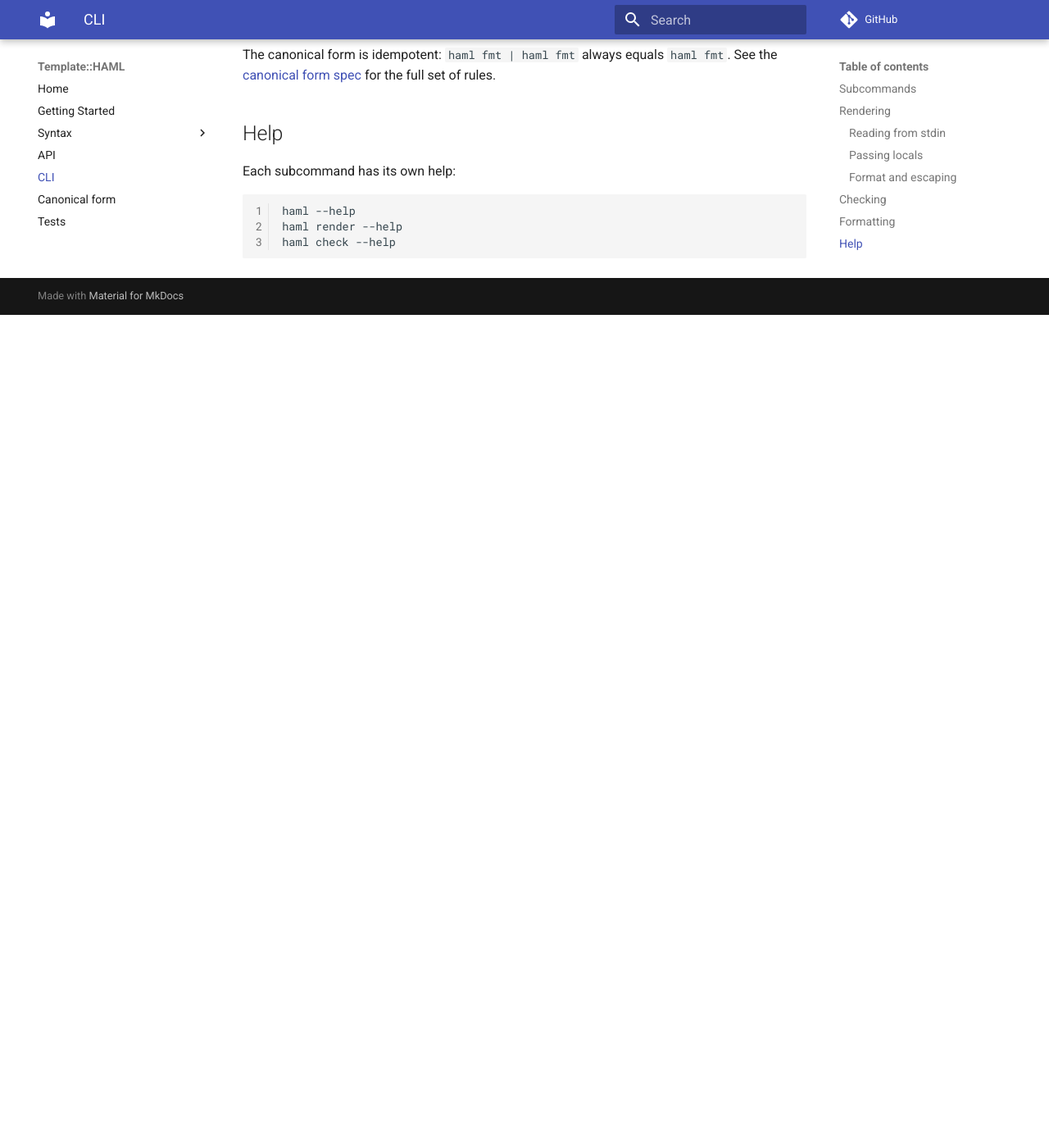
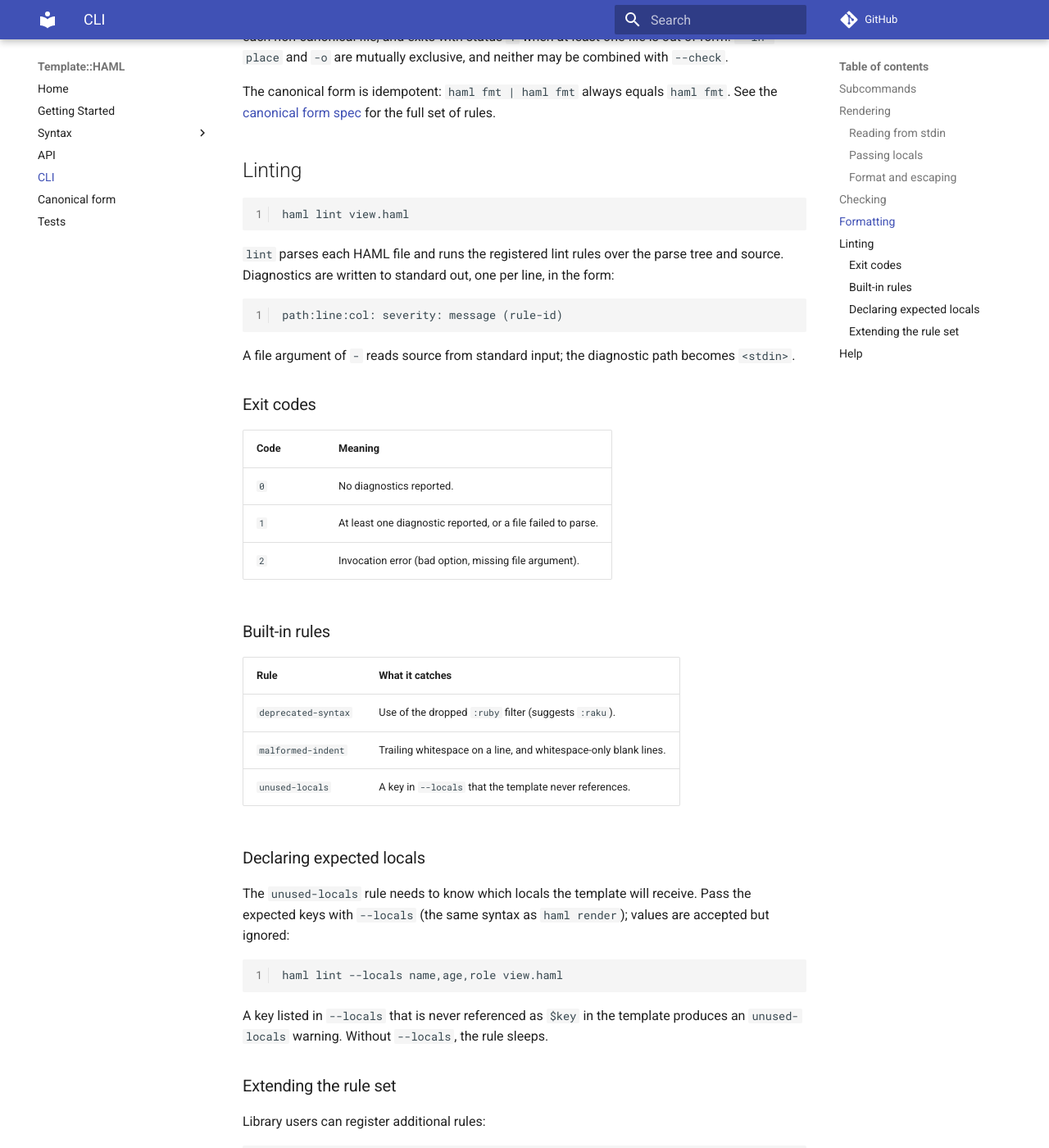
Before and after one commit to gdonald/Template-HAML, an MkDocs documentation site: the page built from docs-src/docs/cli.md, in a window 1280 px wide and 1400 px high, scrolled down 2346 px. Shown: the whole window at 82% size. Built offline with MkDocs 1.6.1 and Material for MkDocs 9.7.7, drawn with Linux system fonts in a browser that asks for light colours; comment, search, counter and statistics services are not loaded; before the commit the page ends 2730 px from its top, so only the background shows below that; some of the changed text lies outside the part shown.

Commit message:
Add `haml lint`

````diff
--- a/META6.json
+++ b/META6.json
@@ -27,6 +27,7 @@
     "Template::HAML::Helpers": "lib/Template/HAML/Helpers.rakumod",
     "Template::HAML::HelpersRole": "lib/Template/HAML/HelpersRole.rakumod",
     "Template::HAML::Interpolation": "lib/Template/HAML/Interpolation.rakumod",
+    "Template::HAML::Lint": "lib/Template/HAML/Lint.rakumod",
     "Template::HAML::Multiline": "lib/Template/HAML/Multiline.rakumod",
     "Template::HAML::Node": "lib/Template/HAML/Node.rakumod",
     "Template::HAML::Plain": "lib/Template/HAML/Plain.rakumod",
--- a/docs-src/docs/cli.md
+++ b/docs-src/docs/cli.md
@@ -9,6 +9,7 @@ Template::HAML ships with a `haml` script for rendering and checking templates f
 | `haml render`    | Render one or more HAML files to HTML.                      |
 | `haml check`     | Parse-only sanity check; non-zero exit on parse failure.    |
 | `haml fmt`       | Pretty-print a HAML file in [canonical form](canonical-form.md). |
+| `haml lint`      | Static analysis; non-zero exit on diagnostics.              |
 | `haml help`      | Top-level help. Also `--help`, `-h`.                        |
 
 ## Rendering
@@ -81,6 +82,65 @@ haml fmt view.haml
 
 The canonical form is idempotent: `haml fmt | haml fmt` always equals `haml fmt`. See the [canonical form spec](canonical-form.md) for the full set of rules.
 
+## Linting
+
+```sh
+haml lint view.haml
+```
+
+`lint` parses each HAML file and runs the registered lint rules over the parse tree and source. Diagnostics are written to standard out, one per line, in the form:
+
+```
+path:line:col: severity: message (rule-id)
+```
+
+A file argument of `-` reads source from standard input; the diagnostic path becomes `<stdin>`.
+
+### Exit codes
+
+| Code | Meaning                                                            |
+|------|--------------------------------------------------------------------|
+| `0`  | No diagnostics reported.                                            |
+| `1`  | At least one diagnostic reported, or a file failed to parse.       |
+| `2`  | Invocation error (bad option, missing file argument).              |
+
+### Built-in rules
+
+| Rule                  | What it catches                                                 |
+|-----------------------|-----------------------------------------------------------------|
+| `deprecated-syntax`   | Use of the dropped `:ruby` filter (suggests `:raku`).           |
+| `malformed-indent`    | Trailing whitespace on a line, and whitespace-only blank lines. |
+| `unused-locals`       | A key in `--locals` that the template never references.         |
+
+### Declaring expected locals
+
+The `unused-locals` rule needs to know which locals the template will receive. Pass the expected keys with `--locals` (the same syntax as `haml render`); values are accepted but ignored:
+
+```sh
+haml lint --locals name,age,role view.haml
+```
+
+A key listed in `--locals` that is never referenced as `$key` in the template produces an `unused-locals` warning. Without `--locals`, the rule sleeps.
+
+### Extending the rule set
+
+Library users can register additional rules:
+
+```raku
+use Template::HAML::Lint;
+
+class MyRule does Template::HAML::Lint::Rule {
+  method id(--> Str) { 'my-rule' }
+  method check(:$tree, :$src, :%locals --> List) {
+    # ... return a list of Template::HAML::Lint::Diagnostic
+  }
+}
+
+Template::HAML::Lint::register-rule(MyRule.new);
+```
+
+Registered rules run in addition to the built-ins. `clear-rules()` removes them.
+
 ## Help
 
 Each subcommand has its own help:
@@ -89,4 +149,6 @@ Each subcommand has its own help:
 haml --help
 haml render --help
 haml check --help
+haml lint --help
+haml fmt --help
 ```
````
Also changed, not shown: 7 other files.
